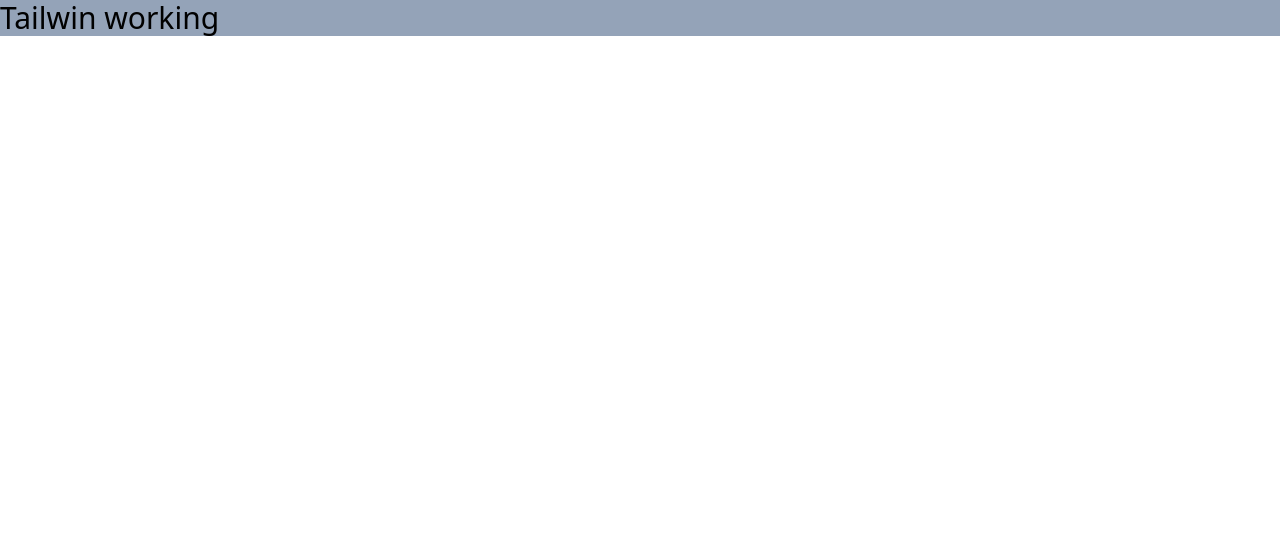
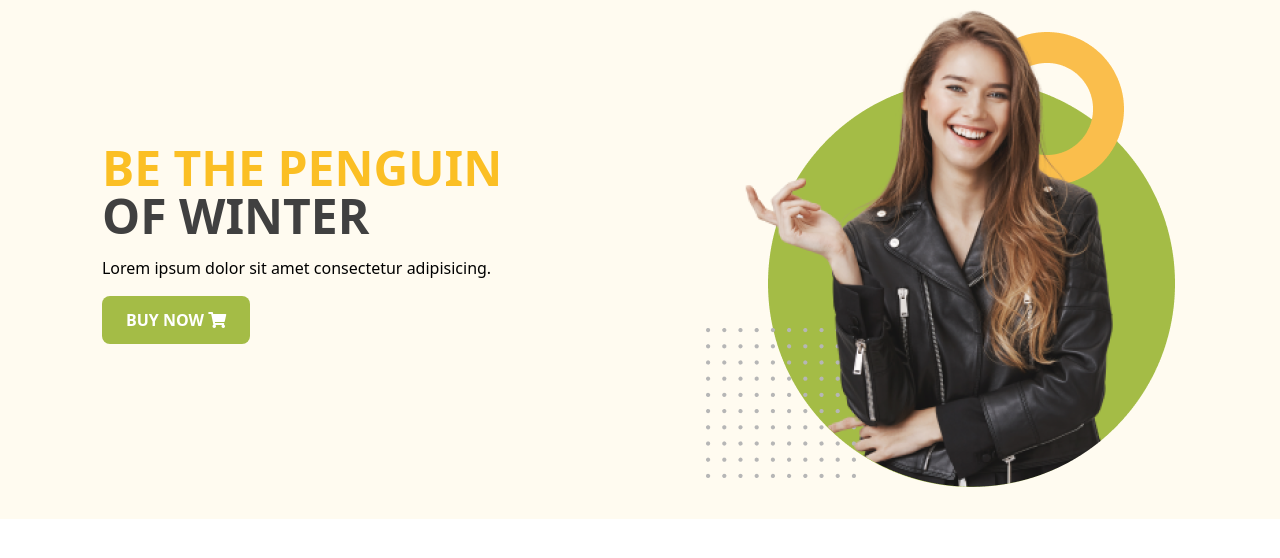
Before and after one commit to hasibmiraz/penguin-fashion-tailwind, a website: page src/index.html in a window 1280 px wide. Drawn offline with Linux system fonts and the light colour scheme.

Commit message:
Header Section Complete

```diff
--- a/src/index.html
+++ b/src/index.html
@@ -6,8 +6,33 @@
     <meta name="viewport" content="width=device-width, initial-scale=1.0" />
     <title>Penguin Fashion</title>
     <link rel="stylesheet" href="../dist/output.css" />
+    <!-- Fontawesome -->
+    <link
+      rel="stylesheet"
+      href="https://cdnjs.cloudflare.com/ajax/libs/font-awesome/5.15.4/css/all.min.css"
+    />
   </head>
   <body>
-    <h1 class="text-3xl bg-slate-400">Tailwin working</h1>
+    <!-- Header -->
+    <header class="bg-penguin pb-8">
+      <section class="container mx-auto sm:flex items-center justify-around">
+        <div class="space-y-4">
+          <h1 class="text-3xl sm:text-5xl uppercase font-bold">
+            <span class="text-amber-400">Be The Penguin</span><br />
+            <span class="text-neutral-700">Of Winter</span>
+          </h1>
+          <p>Lorem ipsum dolor sit amet consectetur adipisicing.</p>
+          <button
+            class="uppercase text-white bg-[#A4BC46] py-3 px-6 font-semibold rounded-lg"
+          >
+            Buy Now <i class="fas fa-shopping-cart"></i>
+          </button>
+        </div>
+        <div class="pt-8 sm:pt-0">
+          <img src="../images/model.png" alt="" />
+        </div>
+      </section>
+    </header>
+    <!-- Header End -->
   </body>
 </html>
--- a/tailwind.config.js
+++ b/tailwind.config.js
@@ -1,7 +1,13 @@
+const colors = require('tailwindcss/colors');
+
 module.exports = {
   content: ['./src/**/*.{html,js}'],
   theme: {
-    extend: {},
+    extend: {
+      colors: {
+        penguin: '#FFFBF0',
+      },
+    },
   },
   plugins: [],
 };
```
Also changed, not shown: dist/output.css.
